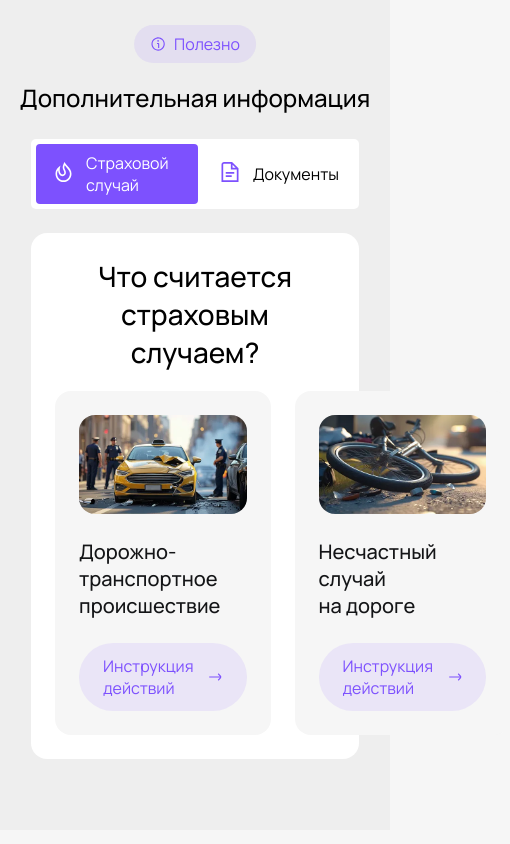
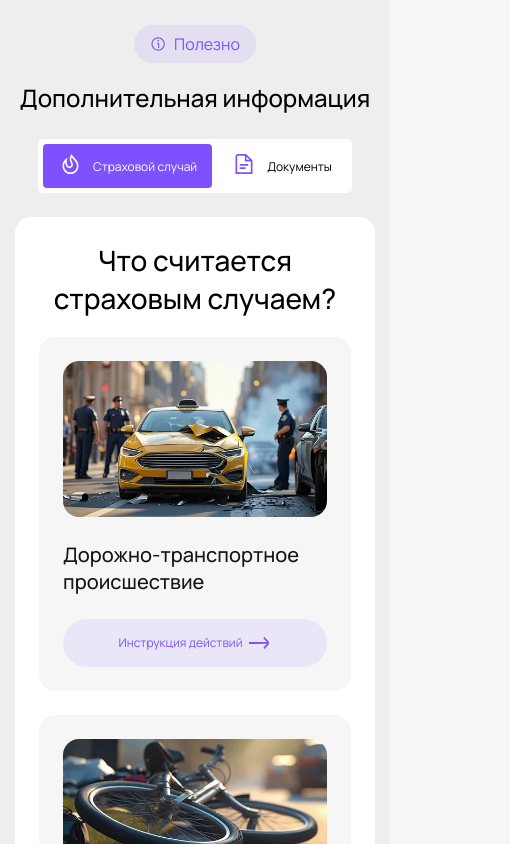
Before and after one commit to AleksandrTsarik/Zetta-new, a Vue app: page /osgop in a window 390 px wide. Shown: the part 4640-5484 px from the top of the page, 510 px wide, since content can reach past the window. Built offline with nearby package versions, Linux system fonts and the light colour scheme; what vue-the-mask would draw is missing.

Commit message:
fix style

```diff
--- a/src/components/TheExtra.vue
+++ b/src/components/TheExtra.vue
@@ -269,7 +269,9 @@ export default {
     padding: 24px;
   }
   @media (max-width: 767px) {
-    padding: 16px;
+    padding: 16px 0;
+  }
+  @media (max-width: 340px) {
   }
 }
 .extra-tab-name {
@@ -281,6 +283,9 @@ export default {
   border-radius: 5px;
   margin: 0 auto;
   justify-content: center;
+  @media (max-width: 340px) {
+    flex-direction: column;
+  }
   &__item {
     display: flex;
     align-items: center;
@@ -289,6 +294,10 @@ export default {
     border-radius: 4px;
     transition: 0.3s;
     cursor: pointer;
+    font-size: 16px;
+    @media (max-width: 767px) {
+      font-size: 12px;
+    }
     svg {
       transition: 0.3s;
       path {
@@ -320,6 +329,9 @@ export default {
     display: grid;
     grid-template-columns: 1fr 1fr;
     gap: 24px;
+    @media (max-width: 1023px) {
+      grid-template-columns: 1fr;
+    }
   }
 }
 .tab-content-card {
@@ -350,6 +362,9 @@ export default {
     border-radius: var(--radius);
     img {
       transition: 0.3s;
+      width: 100%;
+      height: 100%;
+      object-fit: cover;
     }
   }
   &__text {
@@ -368,6 +383,16 @@ export default {
       padding: 12px 24px;
       border-radius: 50px;
       transition: 0.3s;
+      font-size: 14px;
+      @media (max-width: 767px) {
+        padding: 12px;
+        text-align: center;
+        justify-content: center;
+        font-size: 12px;
+      }
+      @media (max-width: 575px) {
+        width: 100%;
+      }
     }
   }
 }
--- a/src/components/TheExtra2.vue
+++ b/src/components/TheExtra2.vue
@@ -253,6 +253,9 @@ export default {
   border-radius: 5px;
   margin: 0 auto;
   justify-content: center;
+  @media (max-width: 340px) {
+    flex-direction: column;
+  }
   &__item {
     display: flex;
     align-items: center;
@@ -261,6 +264,10 @@ export default {
     border-radius: 4px;
     transition: 0.3s;
     cursor: pointer;
+    font-size: 16px;
+    @media (max-width: 767px) {
+      font-size: 12px;
+    }
     svg {
       transition: 0.3s;
       path {
```
